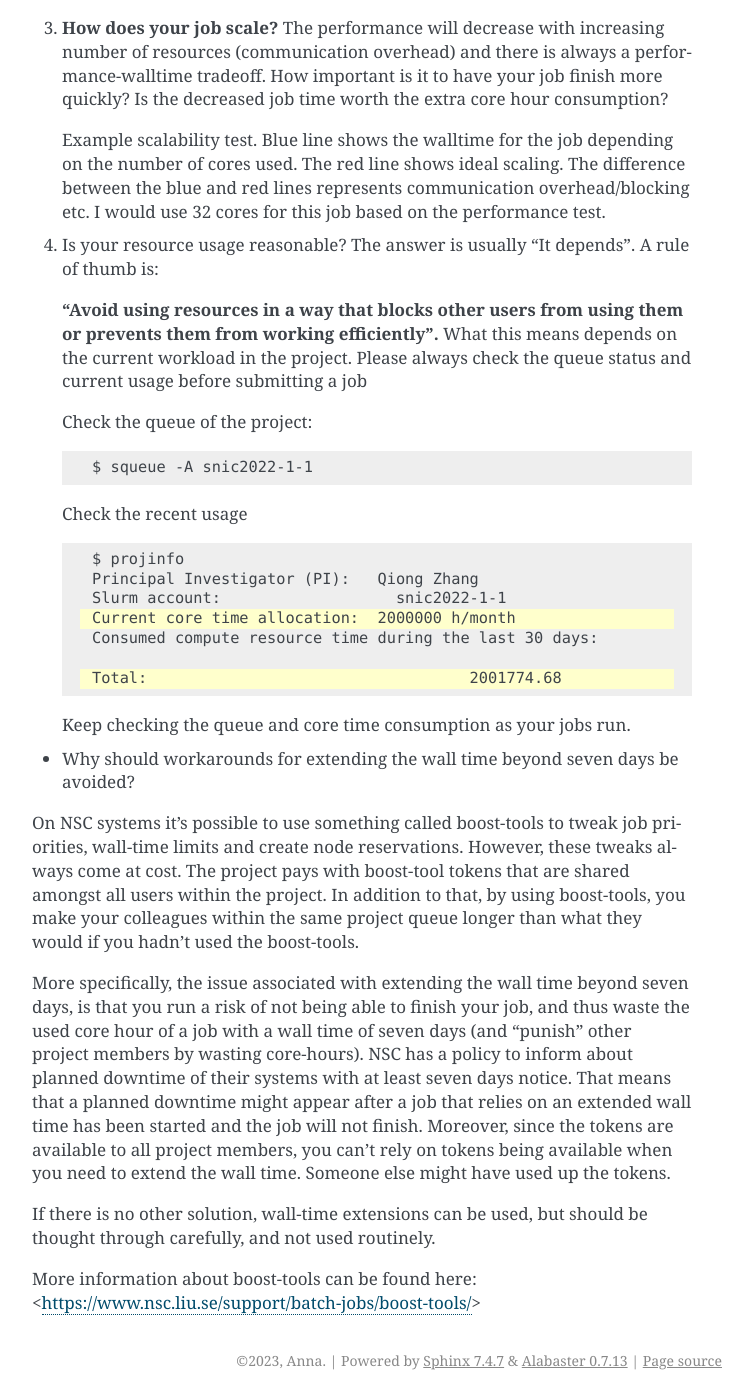
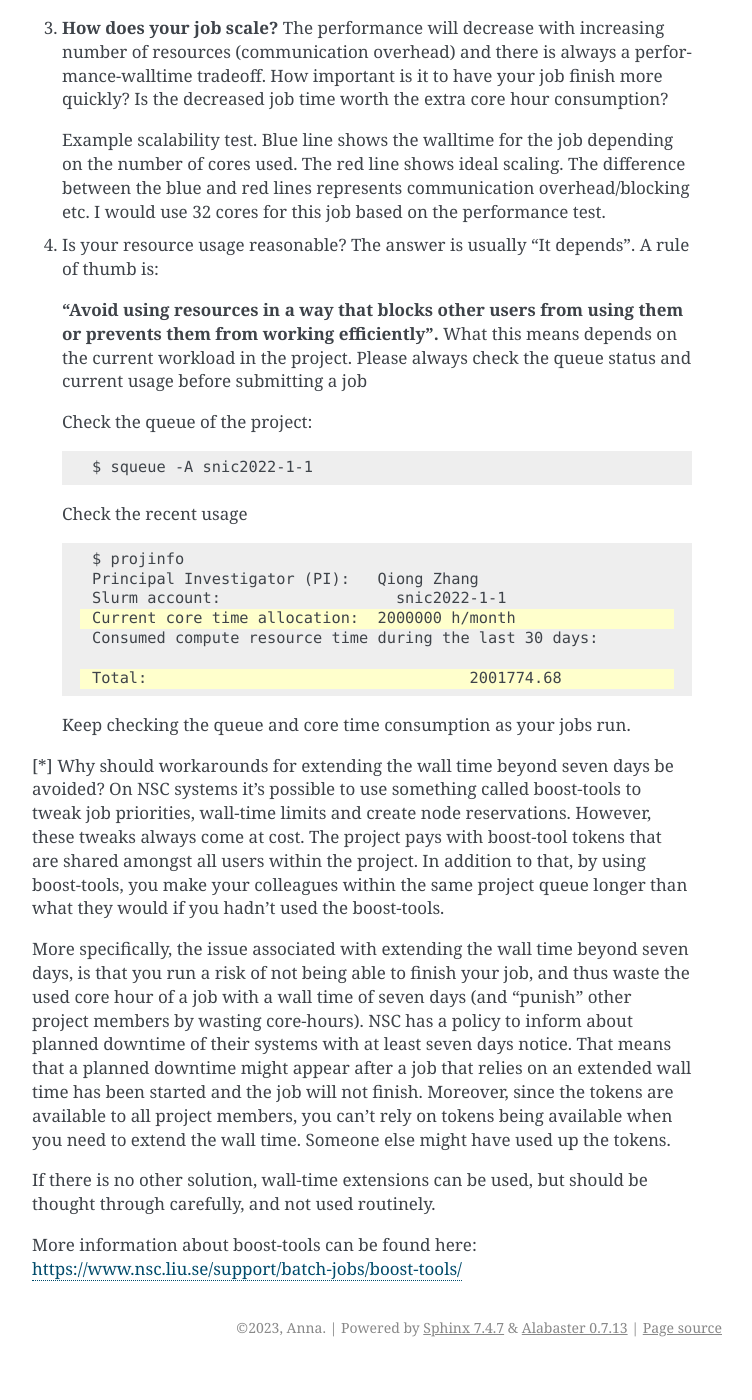
Before and after one commit to annlew/BCsupport, a Sphinx documentation site: the page built from doc/batchjobs/checklist.rst, in a window 1280 px wide and 1400 px high, scrolled down 992 px. Shown: the whole window, without its empty margins (388-1140 px from the left). Built offline with Sphinx 7.4.7, drawn with Linux system fonts in a browser that asks for light colours; after the commit the page ends 2359 px from its top, so only the background shows below that.

Commit message:
att jobs checklist again

```diff
--- a/doc/batchjobs/checklist.rst
+++ b/doc/batchjobs/checklist.rst
@@ -50,7 +50,7 @@
   :width: 600
   :alt: Missing image file
 
-   The maximum wall time on Tetralith is 7 days. If your job cannot finish within 7 days, there are workarounds, but these should in general be avoided*. If your jobs need more than seven days of wall time, please ask for help to set up a plan for how to manage your jobs.
+   The maximum wall time on Tetralith is 7 days. If your job cannot finish within 7 days, there are workarounds, but these should in general **be avoided**[*]. If your jobs need more than seven days of wall time, please ask for help to set up a plan for how to manage your jobs.
 
 
 
@@ -82,7 +82,7 @@
    Keep checking the queue and core time consumption as your jobs run.
 
 
-* Why should workarounds for extending the wall time beyond seven days be avoided?
+[*] Why should workarounds for extending the wall time beyond seven days be avoided?
 On NSC systems it’s possible to use something called boost-tools to tweak job priorities, wall-time limits and create node reservations. However, these tweaks always come at cost. The project pays with boost-tool tokens that are shared amongst all users within the project. In addition to that, by using boost-tools, you make your colleagues within the same project queue longer than what they would if you hadn’t used the boost-tools.
 
 More specifically, the issue associated with extending the wall time beyond seven days, is that you run a risk of not being able to finish your job, and thus waste the used core hour of a job with a wall time of seven days (and “punish” other project members by wasting core-hours). NSC has a policy to inform about planned downtime of their systems with at least seven days notice. That means that a planned downtime might appear after a job that relies on an extended wall time has been started and the job will not finish. Moreover, since the tokens are available to all project members, you can’t rely on tokens being available when you need to extend the wall time. Someone else might have used up the tokens.
@@ -90,4 +90,4 @@
 If there is no other solution, wall-time extensions can be used, but should be thought through carefully, and not used routinely.
 
 More information about boost-tools can be found here:
-<https://www.nsc.liu.se/support/batch-jobs/boost-tools/>
+https://www.nsc.liu.se/support/batch-jobs/boost-tools/
```
